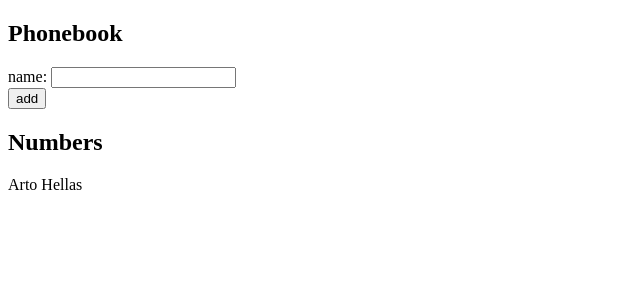
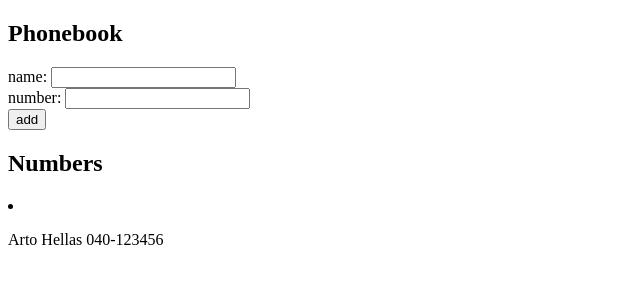
Before and after one commit to noriind/HSYopenFullstack, a React (Vite) app in the folder assignments/osa2/puhelinluettelo/: page / in a window 1280 px wide. Shown: the top 300 px of the page, without its empty margins (0-640 px from the left). Built offline with nearby package versions, Linux system fonts and the light colour scheme.

Commit message:
2.8: puhelinluettelo step3

```diff
--- a/assignments/osa2/puhelinluettelo/src/App.jsx
+++ b/assignments/osa2/puhelinluettelo/src/App.jsx
@@ -1,27 +1,36 @@
 import { useState } from "react";
 
 const App = () => {
-    const [persons, setPersons] = useState([{ name: "Arto Hellas" }]);
+    const [persons, setPersons] = useState([
+        { name: "Arto Hellas", number: "040-123456" },
+    ]);
     const [newName, setNewName] = useState("");
+    const [newNumber, setNewNumber] = useState("");
 
     const addPerson = (event) => {
         event.preventDefault();
 
-        if (persons.some(person => person.name === newName)) {
-          alert(`${newName} is already added to phonebook`);
-          return
+        if (persons.some((person) => person.name === newName)) {
+            alert(`${newName} is already added to phonebook`);
+            return;
         }
 
         const personObject = {
             name: newName,
+            number: newNumber,
         };
 
+        setNewNumber("");
         setPersons(persons.concat(personObject));
         setNewName("");
     };
 
     const handleNameChange = (event) => {
         setNewName(event.target.value);
+    };
+
+    const handleNumberChange = (event) => {
+        setNewNumber(event.target.value);
     };
 
     return (
@@ -32,14 +41,23 @@
                     name: <input value={newName} onChange={handleNameChange} />
                 </div>
                 <div>
+                    number:{" "}
+                    <input value={newNumber} onChange={handleNumberChange} />
+                </div>
+                <div>
                     <button type="submit">add</button>
                 </div>
             </form>
             <h2>Numbers</h2>
             <div>
-                {persons.map((person) => (
-                    <p key={person.name}>{person.name}</p>
-                ))}
+                <li>
+                    {persons.map((person) => (
+                        <p key={person.name}>
+                            <span>{person.name}</span>{" "}
+                            <span>{person.number}</span>
+                        </p>
+                    ))}
+                </li>
             </div>
         </div>
     );
```
